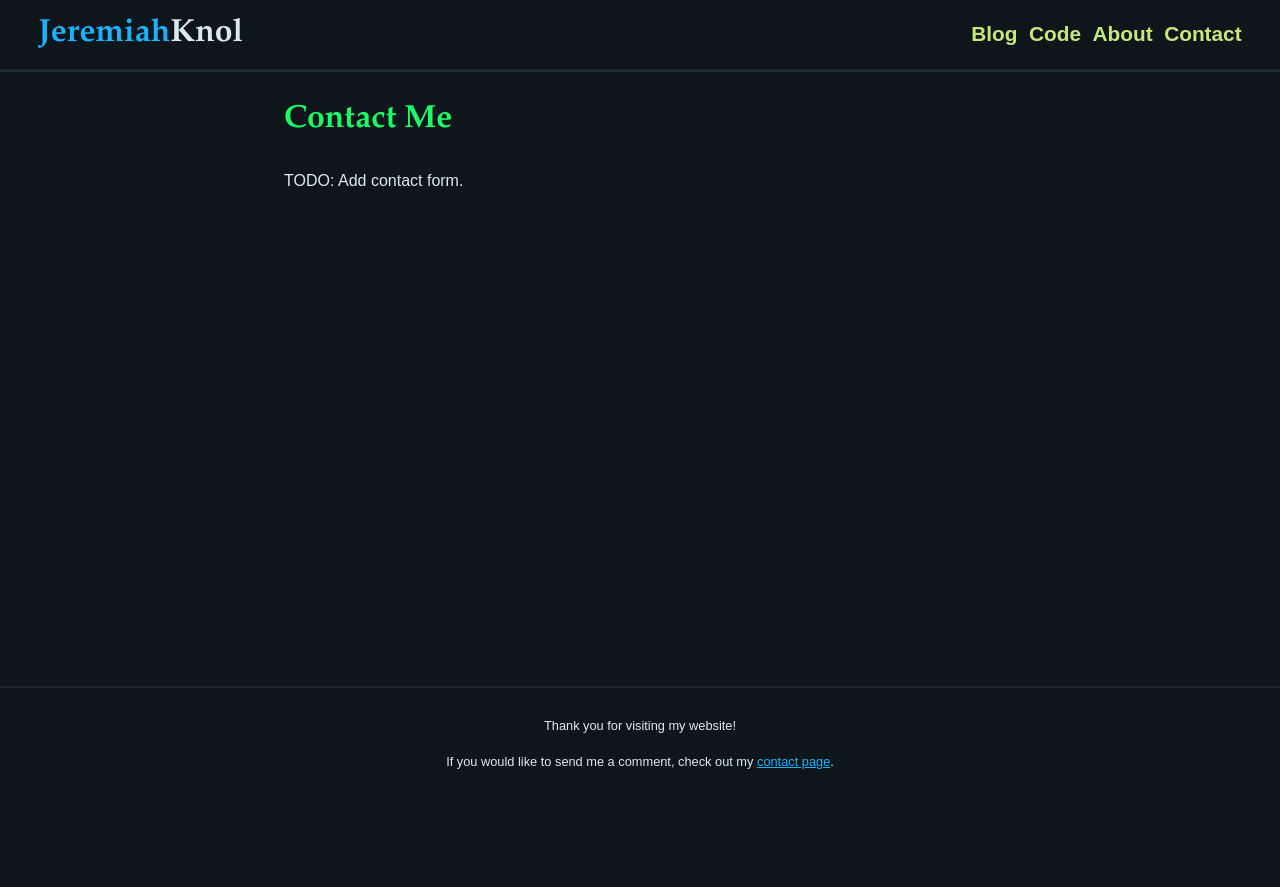
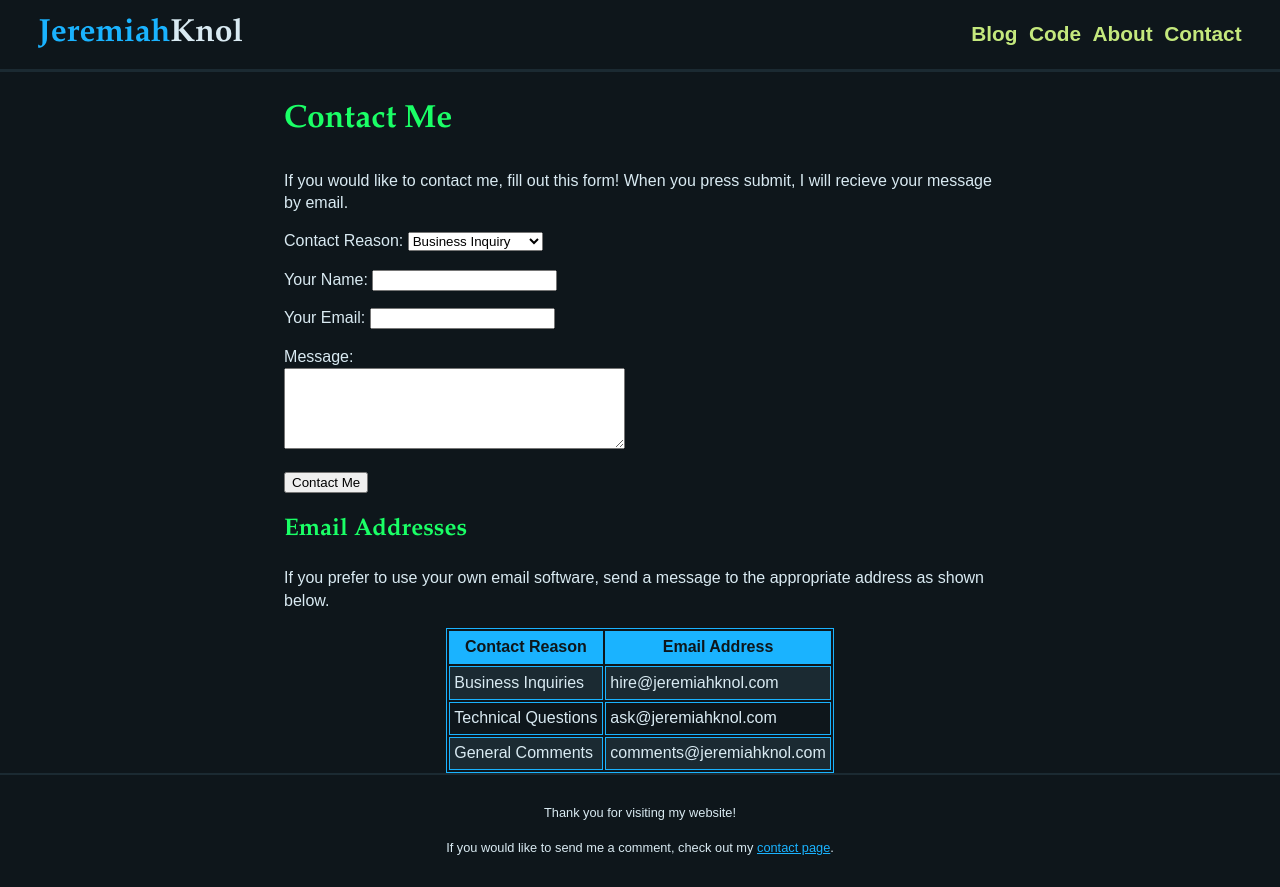
Before and after one commit to JeremiahK96/sdev153_final_project, a plain HTML site: page website/contact.html in a window 1280 px wide. Before the commit the page ends 800 px from the top, so only its background shows below. Drawn offline with Linux system fonts and the light colour scheme; files that its build step writes are made by us from their sources; files whose address does not match are found by name.

Commit message:
Add contact form and email table to cantact page

```diff
--- a/css/main.css
+++ b/css/main.css
@@ -288,6 +288,23 @@ ul.tags>li>a {
 	border-radius: 100%;
 }
 
+table {
+	margin: 0 auto;
+}
+table, th, td {
+	border: 1px solid var(--ClrPriLgt);
+}
+th, td {
+	padding: 0.5ch;
+}
+th {
+	background-color: var(--ClrPriLgt);
+	color: var(--ClrPriDrk);
+}
+tr:nth-child(even) td {
+	background-color: var(--ClrPriLow);
+}
+
 @media (min-width: 600px) {
 	header>nav {
 		flex-flow: row;
--- a/website/contact.html
+++ b/website/contact.html
@@ -26,10 +26,62 @@
 	</nav>
 </header>
 
-<main class="contact">
+<main>
 	<section class="intro">
 		<h1 id="content-start">Contact Me</h1>
-		<p>TODO: Add contact form.</p>
+		<p>If you would like to contact me, fill out this form! When you press submit, I will recieve your message by email.</p>
+		<form id="contact" name="contact" method="post">
+			<p>
+			<label for="reason">Contact Reason:</label>
+			<select size="1" id="reason" name="reason" required="required">
+				<option value="business">Business Inquiry</option>
+				<option value="question">Technical Question</option>
+				<option value="comment">Comment</option>
+			</select>
+			</p>
+
+			<p>
+			<label for="name">Your Name:</label>
+			<input type="text" id="name" name="name" required="required">
+			</p>
+
+			<p>
+			<label for="email">Your Email:</label>
+			<input type="text" id="email" name="email" required="required">
+			</p>
+
+			<p>
+			<label for="message">Message:</label>
+			<br>
+			<textarea id="message" name="message" cols="40" rows="5" required="required"></textarea>
+			</p>
+
+			<p>
+			<input type="submit" value="Contact Me">
+			</p>
+		</form>
+	</section>
+	<section>
+		<h2>Email Addresses</h2>
+		<p>If you prefer to use your own email software, send a message to the appropriate address as shown below.</p>
+		<table>
+			<tr>
+				<th>Contact Reason</th>
+				<th>Email Address</th>
+			</tr>
+			<tr>
+				<td>Business Inquiries</td>
+				<td>hire@jeremiahknol.com</td>
+			</tr>
+			<tr>
+				<td>Technical Questions</td>
+				<td>ask@jeremiahknol.com</td>
+			</tr>
+			<tr>
+				<td>General Comments</td>
+				<td>comments@jeremiahknol.com</td>
+			</tr>
+		</table>
 	</section>
 </main>
 
--- a/website/css/main.css
+++ b/website/css/main.css
@@ -288,6 +288,23 @@ ul.tags>li>a {
 	border-radius: 100%;
 }
 
+table {
+	margin: 0 auto;
+}
+table, th, td {
+	border: 1px solid var(--ClrPriLgt);
+}
+th, td {
+	padding: 0.5ch;
+}
+th {
+	background-color: var(--ClrPriLgt);
+	color: var(--ClrPriDrk);
+}
+tr:nth-child(even) td {
+	background-color: var(--ClrPriLow);
+}
+
 @media (min-width: 600px) {
 	header>nav {
 		flex-flow: row;
```
Also changed, not shown: pages/about.html (+1 -1 lines), pages/contact.html (+54 -2 lines), website/about.html (+1 -1 lines).
